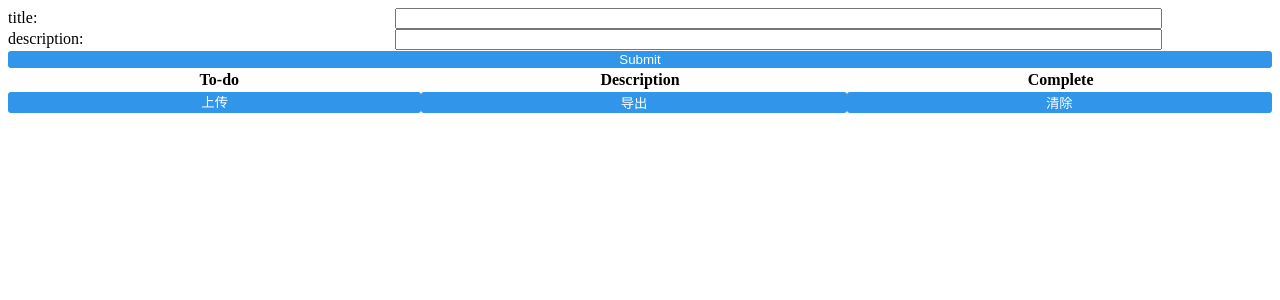
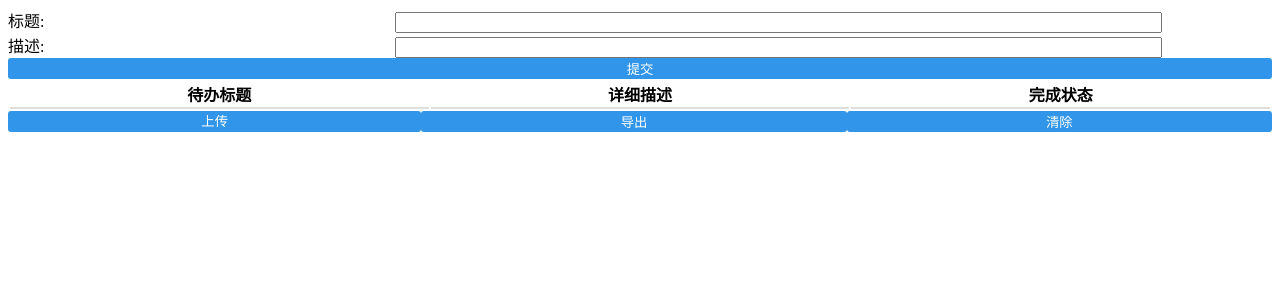
Before and after one commit to Andy201512/react-tutorial, a React (Create React App) app: page / in a window 1280 px wide. Shown: the top 300 px of the page. Built offline with nearby package versions, Linux system fonts and the light colour scheme.

Commit message:
调整样式。

```diff
--- a/src/components/Form.js
+++ b/src/components/Form.js
@@ -41,7 +41,7 @@ class Form extends Component {
                     <label
                         htmlFor="title"
                         className={styles['label--normal']}
-                    >title:</label>
+                    >标题:</label>
                     <input
                         value={title}
                         name="title"
@@ -54,7 +54,7 @@ class Form extends Component {
                     <label
                         htmlFor="description"
                         className={styles['label--normal']}
-                    >description:</label>
+                    >描述:</label>
                     <input
                         value={description}
                         name="description"
@@ -66,7 +66,7 @@ class Form extends Component {
                 <div className={styles['rowOneThirds--normal']}>
                     <button
                         type="submit"
-                    >Submit</button>
+                    >提交</button>
                 </div>
             </form>
         );
--- a/src/components/Table.js
+++ b/src/components/Table.js
@@ -4,9 +4,9 @@ const TableHeader = () => {
     return (
         <thead>
             <tr>
-                <th className={styles['thOneThirds--normal']}>To-do</th>
-                <th className={styles['thOneThirds--normal']}>Description</th>
-                <th className={styles['thOneThirds--normal']}>Complete</th>
+                <th className={styles['thOneThirds--normal']}>待办标题</th>
+                <th className={styles['thOneThirds--normal']}>详细描述</th>
+                <th className={styles['thOneThirds--normal']}>完成状态</th>
             </tr>
         </thead>
     );
--- a/src/css/Table.module.css
+++ b/src/css/Table.module.css
@@ -4,10 +4,12 @@
 
 .thOneThirds--normal{
     width: 33.33%;
+    border-bottom: 2px solid #dedede;
 }
 
 .tdAlignCenter--normal{
     text-align: center;
+    border-bottom: 1px solid #dedede;
 }
 
 .td--lineThrough{
```
